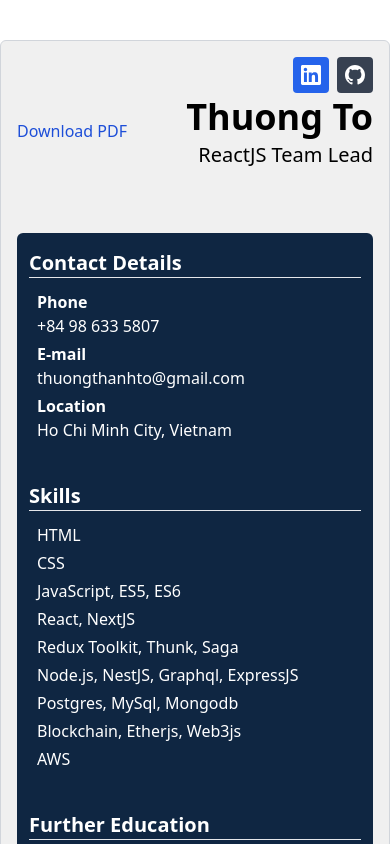
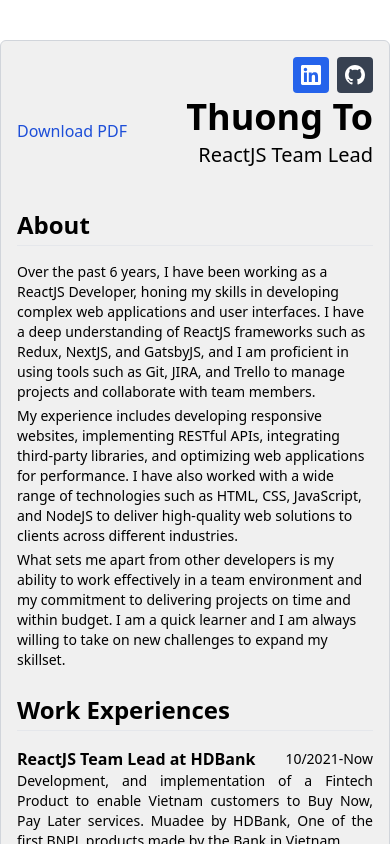
Before and after one commit to thuongthanhto/dev-tuts, a Next.js app: page / in a window 390 px wide. Shown: the top 844 px of the page. Built offline with nearby package versions, Linux system fonts and the light colour scheme.

Commit message:
Update CV

```diff
--- a/src/pages/index.tsx
+++ b/src/pages/index.tsx
@@ -93,7 +93,7 @@ export default function Home() {
             </div>
           </header>
 
-          <main className="flex flex-col-reverse md:flex-row gap-x-10 mt-10">
+          <main className="flex flex-col md:flex-row gap-x-10 mt-10">
             <div className="w-full md:w-4/6">
               <section>
                 <h2 className="text-2xl pb-1 border-b font-semibold">About</h2>
@@ -384,7 +384,7 @@ export default function Home() {
               </section>
             </div>
 
-            <div className="md:w-2/6 mt-6 md:mt-0 flex flex-col bg-[#0f2642] text-white px-3 py-4 rounded-md">
+            <div className="md:w-2/6 mt-6 md:mt-0 flex flex-col md:bg-[#0f2642] md:text-white md:px-3 md:py-4 md:rounded-md">
               <strong className="text-xl font-semibold border-b md:border-none">Contact Details</strong>
               <ul className="mt-2 mb-10">
                 <li className="px-2 mt-1">
```
